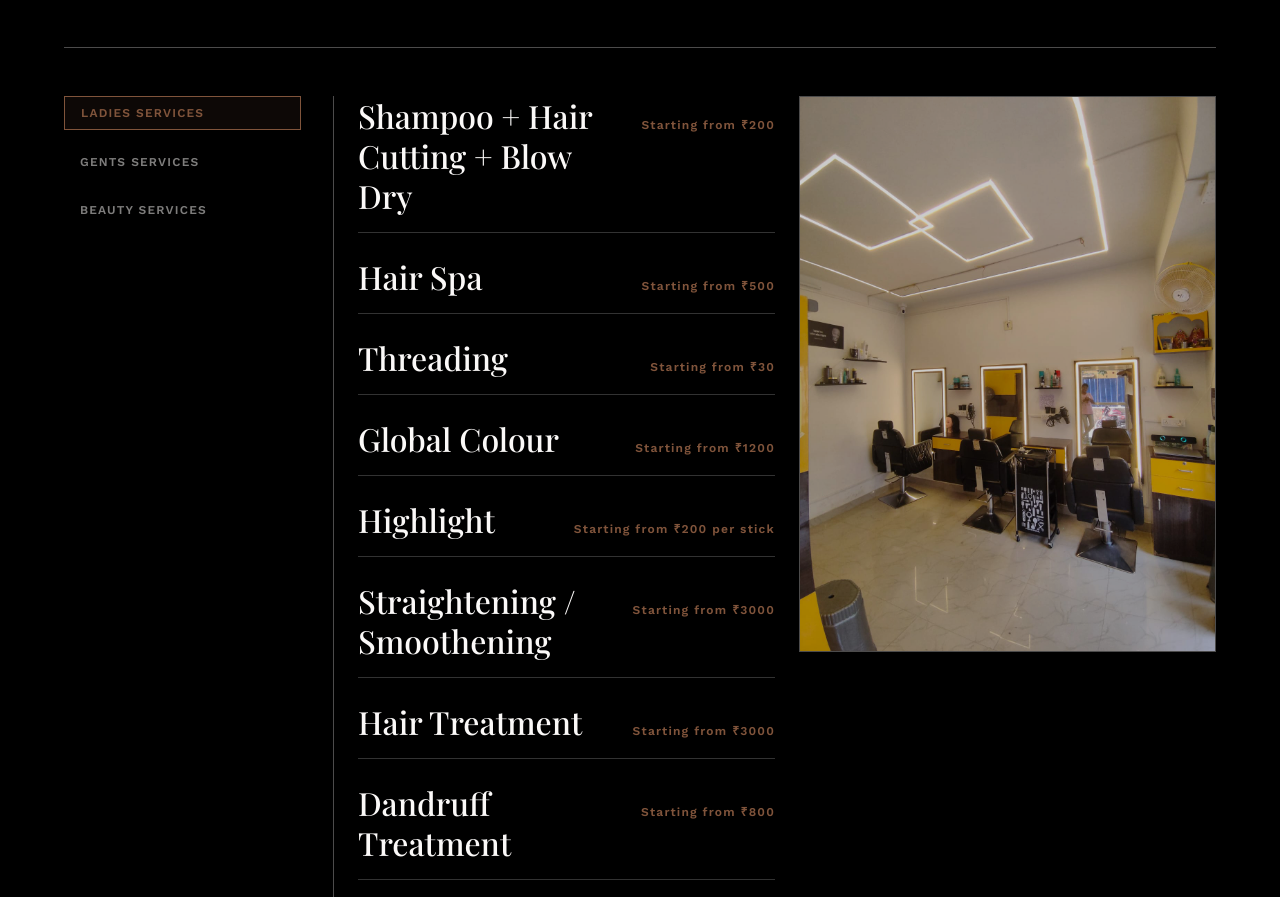
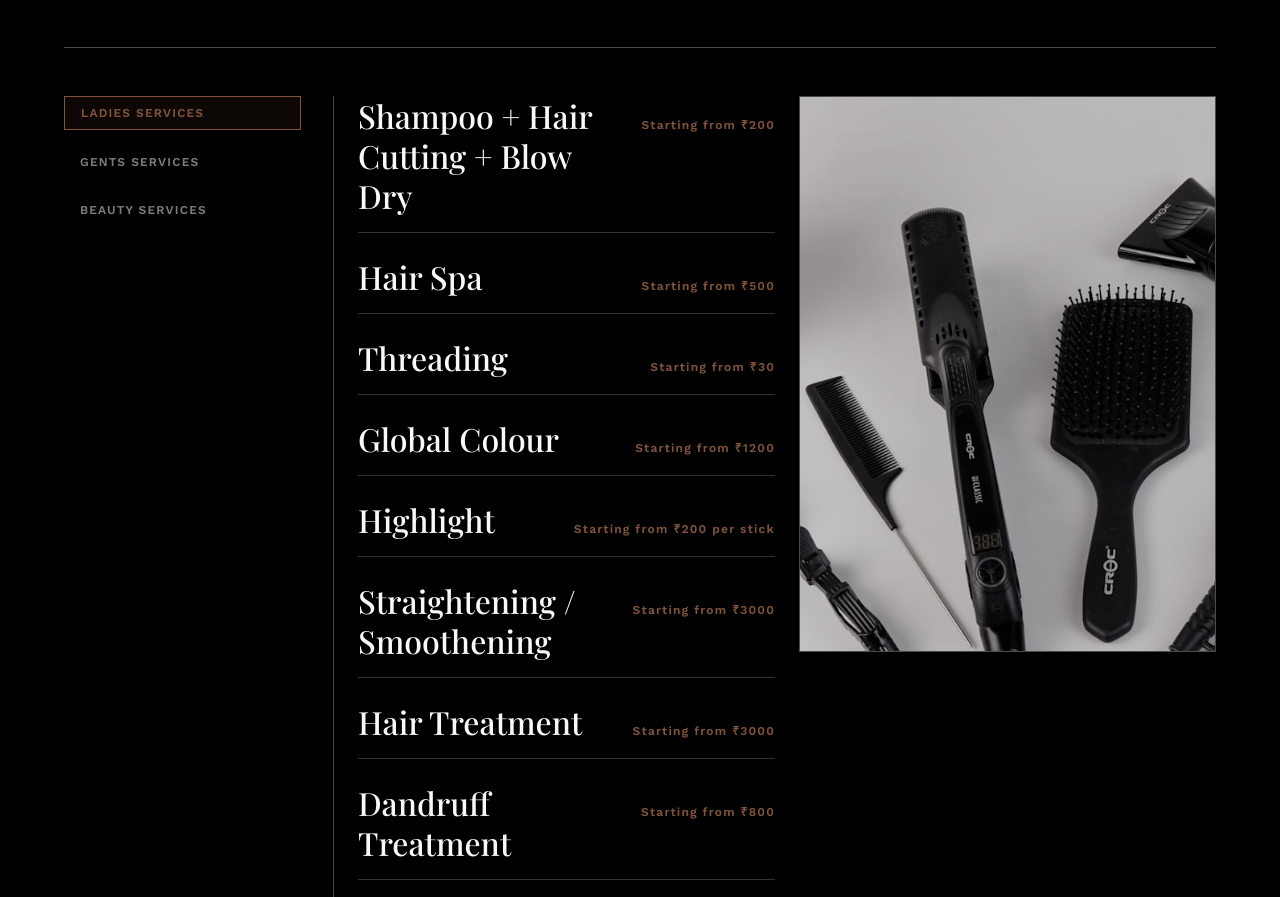
Before and after one commit to debayanmanna136-netizen/salon_website_demo, a Next.js app: page / in a window 1280 px wide. Shown: the part 1968-2865 px from the top of the page. Built offline with nearby package versions, Linux system fonts and the light colour scheme.

Commit message:
chore: download and use original unsplash image for services section locally

```diff
--- a/src/app/page.tsx
+++ b/src/app/page.tsx
@@ -373,7 +373,7 @@ export default function Home() {
                   whileHover={{ scale: 1.05 }}
                   transition={{ duration: 0.8, ease: "easeOut" }}
                   alt="Stylist working on a client."
-                  src="/salon_interior.jpeg"
+                  src="/services_unsplash.jpeg"
                   className="object-cover w-full h-full opacity-80"
                 />
               </motion.div>
```
Also changed, not shown: public/services_unsplash.jpeg (added).
